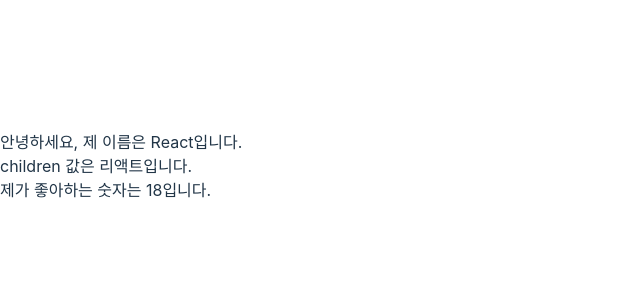
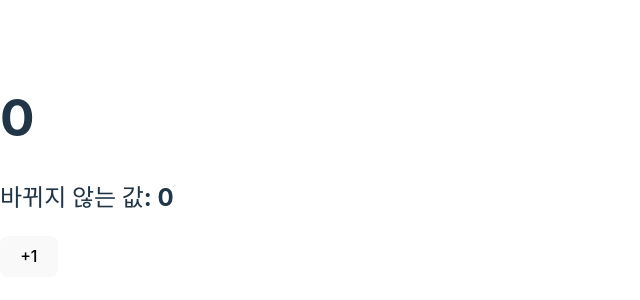
Before and after one commit to ryuji-dev/react-study, a React (Vite) app: page / in a window 1280 px wide. Shown: the part 234-534 px from the top of the page, without its empty margins (0-640 px from the left). Built offline with nearby package versions, Linux system fonts and the light colour scheme.

Commit message:
feat: 클래스형 컴포넌트의 state 1. state 객체 안에 여러 값이 있을 때 2. state를 constructor에서 꺼내기 3. this.setState에 객체 대신 함수 인자 전달하기 4. this.setState가 끝난 후 특정 작업 실행하기

```diff
--- a/src/App.jsx
+++ b/src/App.jsx
@@ -1,11 +1,7 @@
-import MyComponent from "./MyComponent"; // 모듈 불러오기
+import Counter from "./Counter";
 
 const App = () => {
-  return (
-    <MyComponent name="React" favoriteNumber={18}>
-      리액트
-    </MyComponent>
-  );
+  return <Counter />;
 };
 
 export default App;
--- /dev/null
+++ b/src/Counter.jsx
@@ -0,0 +1,35 @@
+import { Component } from "react";
+
+class Counter extends Component {
+  state = {
+    number: 0,
+    fixedNumber: 0,
+  };
+  render() {
+    const { number, fixedNumber } = this.state; // state를 조회할 때는 this.state로 조회함
+    return (
+      <div>
+        <h1>{number}</h1>
+        <h2>바뀌지 않는 값: {fixedNumber}</h2>
+        <button
+          // onClick을 통해 버튼이 클릭되었을 때 호출할 함수를 지정함
+          onClick={() => {
+            this.setState(
+              {
+                number: number + 1,
+              },
+              () => {
+                console.log("방금 setState가 호출됨");
+                console.log(this.state);
+              }
+            );
+          }}
+        >
+          +1
+        </button>
+      </div>
+    );
+  }
+}
+
+export default Counter;
```
